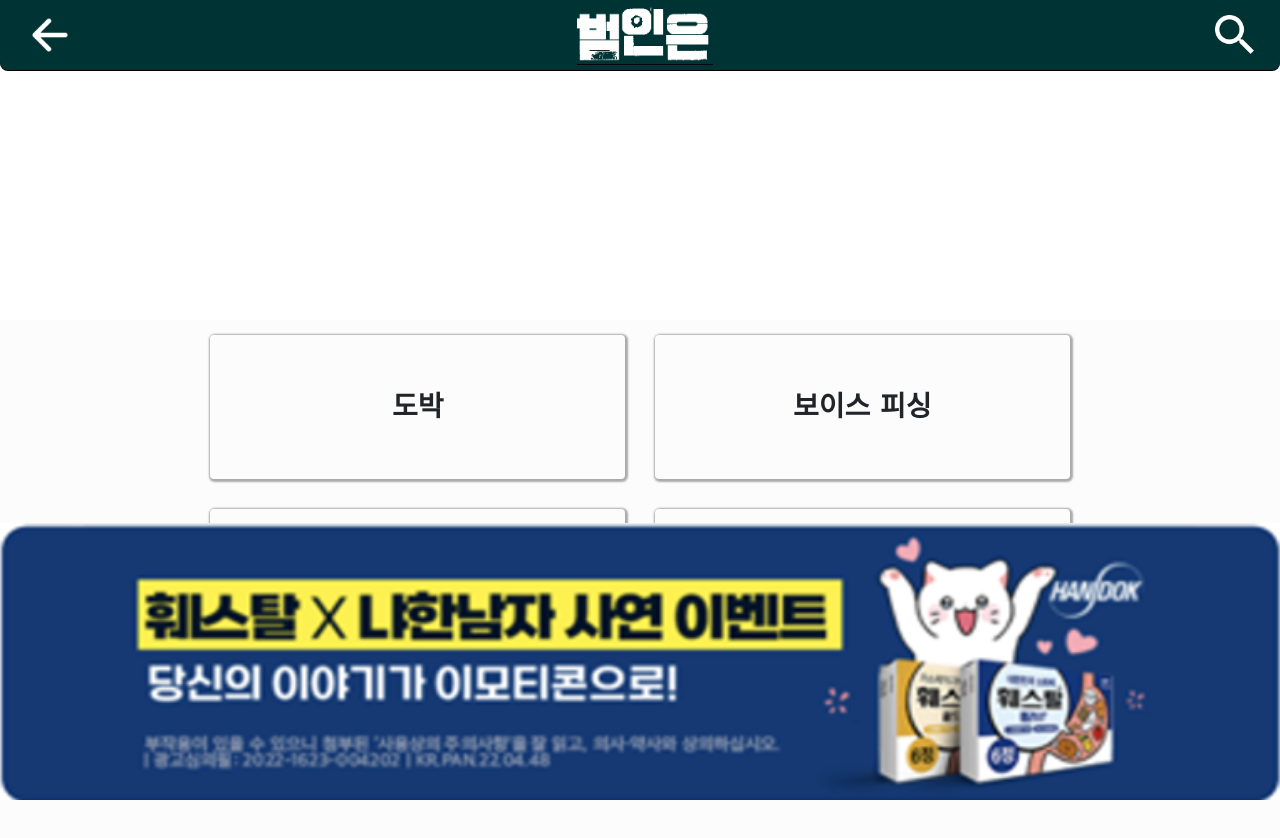
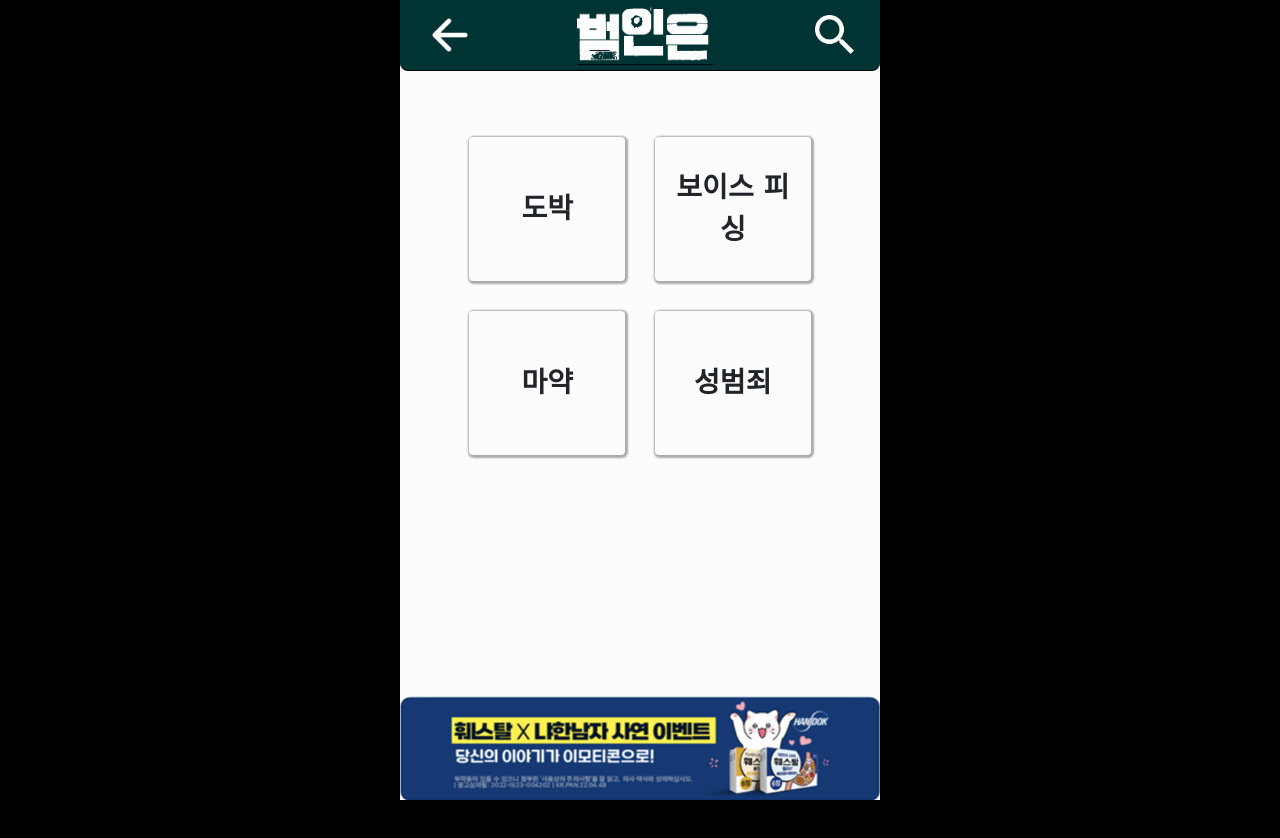
Before and after one commit to l0u0h0/Bum-In-Eun, a React (Create React App) app in the folder frontend/: page /crime in a window 1280 px wide. Shown: the top 838 px of the page. After the commit the page ends 800 px from the top, so only its background shows below. Built offline with nearby package versions, Linux system fonts and the light colour scheme.

Commit message:
반응형_css

```diff
--- a/frontend/src/App.scss
+++ b/frontend/src/App.scss
@@ -1,5 +1,89 @@
 @import "~bootstrap/scss/bootstrap";
 
-div:root {
-  font-size: 16px;
+html,
+body,
+#root {
+  margin: 0;
+  padding: 0;
+  height: 100%;
 }
+
+.App {
+  font-family: Arial, Helvetica, sans-serif;
+  min-height: 80vh;
+  width: 100%;
+  margin: auto;
+}
+
+// moblie
+@media only screen and (min-width: 301px) and (max-width: 500px) {
+  div.App {
+    width: 100%;
+  }
+  div.App-banner {
+    .banner-img {
+      width: 100%;
+    }
+  }
+}
+@media only screen and (max-width: 300px) {
+  html {
+    font-size: 62.5%;
+    line-height: 1.285;
+  }
+  div.App-banner {
+    .banner-img {
+      width: 100%;
+    }
+  }
+}
+
+// tablet
+@media only screen and (min-width: 501px) and (max-width: 1000px) {
+  div.App {
+    width: 100%;
+  }
+  div.App-banner {
+    width: 100%;
+    max-height: 10%;
+    text-align: center;
+  }
+}
+
+// PC
+@media only screen and (min-width: 1001px) {
+  html,
+  body,
+  #root {
+    background: black;
+  }
+  div.App {
+    min-height: 100vh;
+    max-width: 480px;
+    min-width: 320px;
+    margin: auto;
+  }
+  div.App-header {
+    max-width: 480px;
+    min-width: 320px;
+  }
+  div.App-banner {
+    max-width: 480px;
+    min-width: 320px;
+    .banner-img {
+      max-width: 480px;
+      min-width: 320px;
+    }
+  }
+  div.App-dictionarymain {
+    .dictionarymain-body {
+      .first-table {
+        width: 60%;
+      }
+      .second-table {
+        width: 60%;
+        left: 30%;
+      }
+    }
+  }
+}
--- a/frontend/src/components/Maincomponent.jsx
+++ b/frontend/src/components/Maincomponent.jsx
@@ -79,7 +79,6 @@
           </SwiperSlide>
         </Swiper>
       </div>
-
       <hr />
     </div>
   );
--- a/frontend/src/css/Banner.scss
+++ b/frontend/src/css/Banner.scss
@@ -6,7 +6,6 @@
   background-color: #fcfcfc;
   .banner-img {
     position: relative;
-    width: 100%;
     height: 100%;
     background-image: url("../image/img_5.png");
   }
--- a/frontend/src/css/Crime.scss
+++ b/frontend/src/css/Crime.scss
@@ -1,9 +1,13 @@
 // CRIME MAIN
 .App-crimemain {
+  width: 100%;
+  height: 100vh;
+  background-color: #fcfcfc;
+  padding-top: 6.25rem;
+  padding-bottom: 7.5rem;
   .crimemain-body {
     width: 90%;
     margin: auto;
-    margin-top: 25%;
     .category-area {
       margin: 5%;
       display: flex;
@@ -25,12 +29,15 @@
 
 //CRIME RESULT
 .App-crimeresult {
+  width: 100%;
+  height: 100vh;
+  background-color: #fcfcfc;
+  padding-top: 6.25rem;
+  padding-bottom: 7.5rem;
   .crimeresult-body {
     width: 90%;
     overflow: hidden;
     margin: auto;
-    margin-top: 5%;
-    margin-bottom: 10%;
     border-radius: 1rem;
     box-shadow: 1px 1px 2px 2px rgb(170, 170, 170);
     text-align: center;
@@ -79,12 +86,15 @@
 
 // CRIME DETAIL
 .App-crimedetail {
+  width: 100%;
+  height: 100vh;
+  background-color: #fcfcfc;
+  padding-top: 6.25rem;
+  padding-bottom: 7.5rem;
   .crimedetail-body {
     width: 90%;
     overflow: hidden;
     margin: auto;
-    margin-top: 5%;
-    margin-bottom: 10%;
     border-radius: 1rem;
     box-shadow: 1px 1px 2px 2px rgb(170, 170, 170);
     text-align: center;
--- a/frontend/src/css/Dictionary.scss
+++ b/frontend/src/css/Dictionary.scss
@@ -1,12 +1,14 @@
 // DICTIONARY MAIN
 .App-dictionarymain {
+  width: 100%;
+  background-color: #fcfcfc;
+  padding-top: 6.25rem;
+  padding-bottom: 7.5rem;
   .dictionarymain-body {
     width: 90%;
     height: 100%;
     overflow: hidden;
     margin: auto;
-    margin-top: 10%;
-    margin-bottom: 5%;
     border-radius: 1rem;
     box-shadow: 1px 1px 2px 2px rgb(170, 170, 170);
     text-align: center;
@@ -88,12 +90,15 @@
 
 // DICTIONARY DETAIL
 .App-dictionarydetail {
+  width: 100%;
+  height: 100vh;
+  background-color: #fcfcfc;
+  padding-top: 6.25rem;
+  padding-bottom: 7.5rem;
   .dictionarydetail-body {
     width: 90%;
     overflow: hidden;
     margin: auto;
-    margin-top: 5%;
-    margin-bottom: 10%;
     border-radius: 1rem;
     box-shadow: 1px 1px 2px 2px rgb(170, 170, 170);
     text-align: center;
@@ -112,7 +117,6 @@
         width: 90%;
         height: 35vh;
         margin: 1.875rem;
-        margin-top: 10%;
         font-size: 1rem;
         border-collapse: separate;
         border-spacing: 0 0.6rem;
--- a/frontend/src/css/Main.scss
+++ b/frontend/src/css/Main.scss
@@ -3,14 +3,11 @@
   box-sizing: border-box;
 }
 
-.App {
-  font-family: Arial, Helvetica, sans-serif;
-  min-height: 80vh;
+.App-main {
   width: 100%;
-  margin: auto;
-  margin-top: 6.25rem;
-  margin-bottom: 7.5rem;
   background-color: #fcfcfc;
+  padding-top: 6.25rem;
+  padding-bottom: 7.5rem;
 }
 
 .App-main .header .back-area .back {
@@ -25,7 +22,7 @@
   border-radius: 0.3125rem;
   border: none;
   box-shadow: 1px 1px 2px 2px rgb(170, 170, 170);
-  font-size: medium;
+  font-size: 1rem;
   color: rgb(99, 99, 99);
 }
 
@@ -67,7 +64,7 @@
       }
     }
     .tab-contents {
-      height: 80%;
+      height: 90%;
       .swiper-wrapper {
         display: flex;
       }
@@ -78,7 +75,7 @@
           width: 90%;
           margin-left: 1.875rem;
           margin-top: 3%;
-          font-size: large;
+          font-size: 1.2rem;
           border-collapse: separate;
           border-spacing: 0 10px;
           .data-rank {
@@ -107,7 +104,7 @@
           width: 90%;
           margin-left: 1.875rem;
           margin-top: 3%;
-          font-size: large;
+          font-size: 1.2rem;
           border-collapse: separate;
           border-spacing: 0 10px;
           .data-rank {
@@ -131,17 +128,9 @@
           width: 70%;
           margin-top: 10%;
         }
-
         .btn--link {
           width: 90%;
-          height: 2.5rem;
           margin-top: 1.25rem;
-          background-color: white;
-          border-radius: 5px;
-          border: none;
-          box-shadow: 1px 1px 2px 2px rgb(170, 170, 170);
-          font-size: medium;
-          color: rgb(99, 99, 99);
         }
       }
     }
--- a/frontend/src/css/Search.scss
+++ b/frontend/src/css/Search.scss
@@ -1,10 +1,13 @@
 // SEARCH MAIN
 .App-search {
+  width: 100%;
+  height: 100vh;
+  background-color: #fcfcfc;
+  padding-top: 6.25rem;
+  padding-bottom: 7.5rem;
   .search-body {
     width: 90%;
     margin: auto;
-    margin-top: 10%;
-    margin-bottom: 10%;
     .mb-3 {
       padding: 0.625rem;
       border-radius: 5px;
--- a/frontend/src/css/Statistic.scss
+++ b/frontend/src/css/Statistic.scss
@@ -1,11 +1,14 @@
 // STATIC MAIN
 .App-staticmain {
+  width: 100%;
+  height: 100vh;
+  background-color: #fcfcfc;
+  padding-top: 6.25rem;
+  padding-bottom: 7.5rem;
   .staticmain-body {
     width: 90%;
     overflow: hidden;
     margin: auto;
-    margin-top: 5%;
-    margin-bottom: 10%;
     border-radius: 1rem;
     box-shadow: 1px 1px 2px 2px rgb(170, 170, 170);
     text-align: center;
@@ -59,6 +62,11 @@
 
 // STATIC DETAIL
 .App-staticdetail {
+  width: 100%;
+  height: 100vh;
+  background-color: #fcfcfc;
+  padding-top: 6.25rem;
+  padding-bottom: 7.5rem;
   .staticdetail-body {
     width: 90%;
     overflow: hidden;
```
Also changed, not shown: 1 other file (tests, documents, lock files or other folders).
